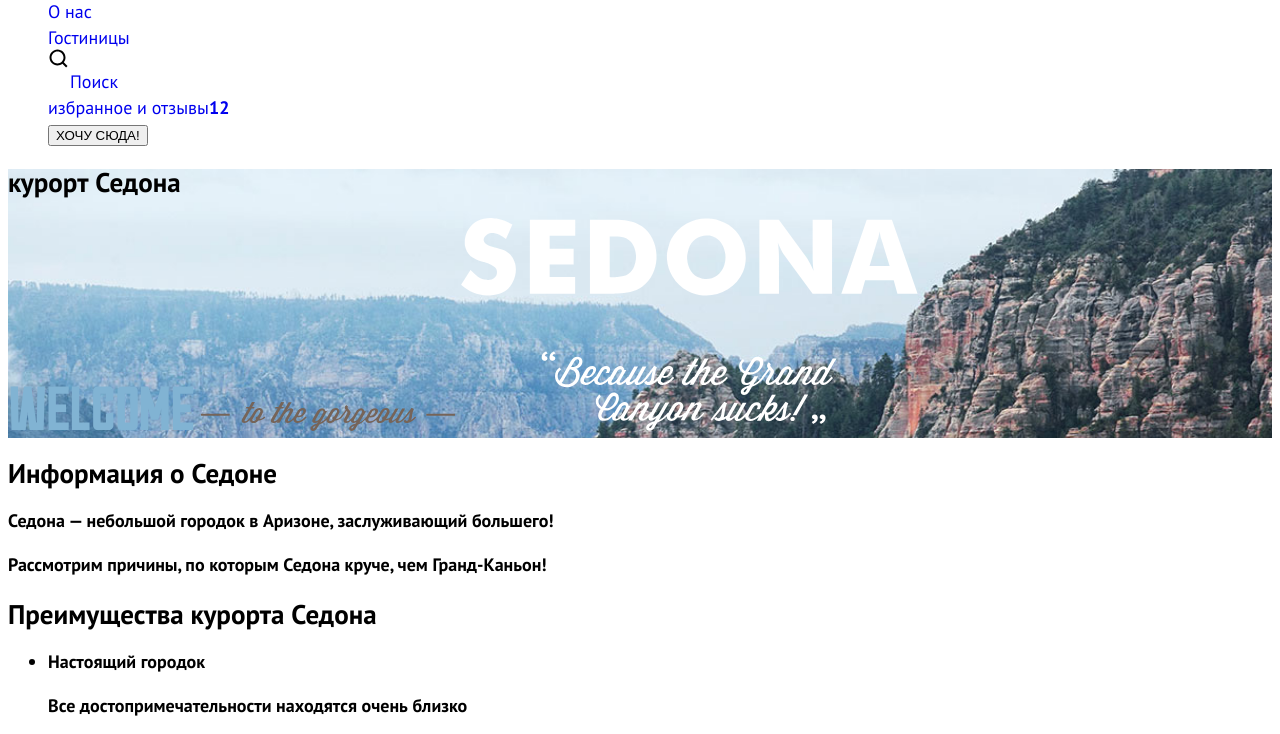
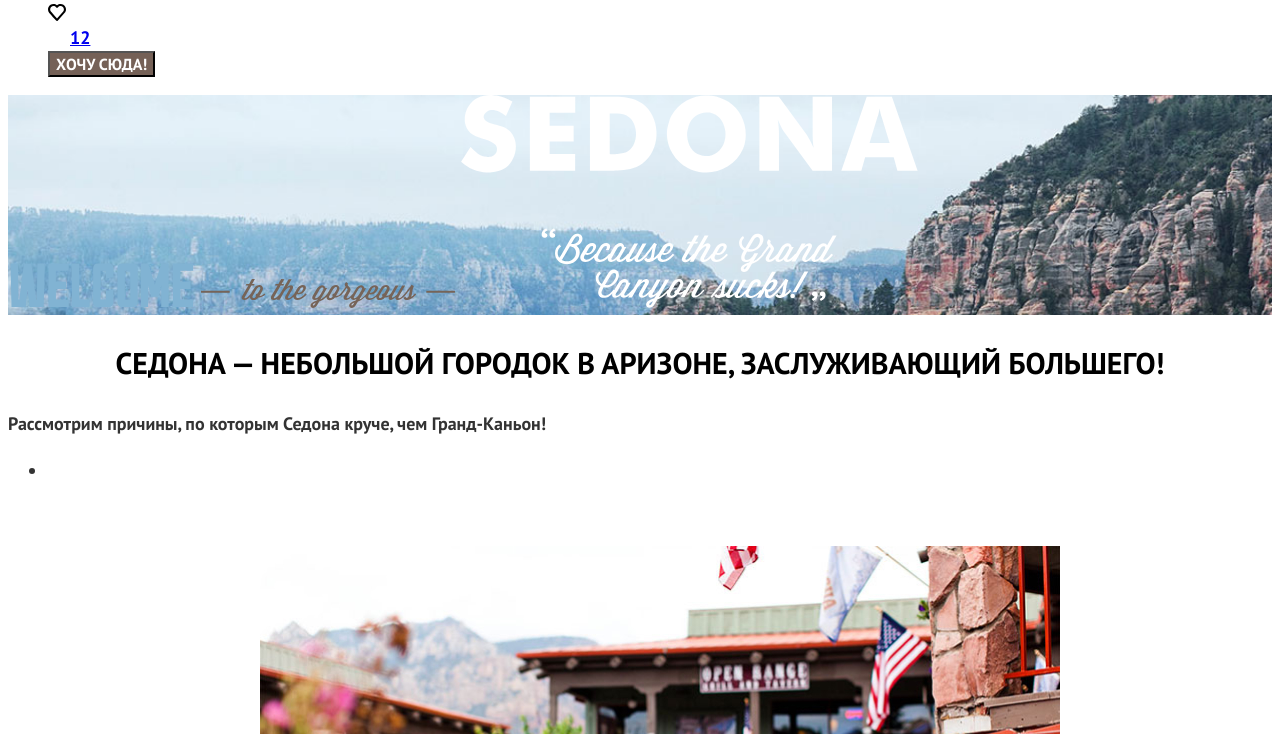
Before and after one commit to htmlacademy-htmlcss/2327021-sedona-37, a plain HTML site: page index.html in a window 1280 px wide. Shown: the part 249-983 px from the top of the page. Drawn offline with Linux system fonts and the light colour scheme.

Commit message:
базовая стилизация начало.

```diff
--- a/catalog.html
+++ b/catalog.html
@@ -3,21 +3,18 @@
   <head>
     <meta charset="utf-8">
     <meta name="viewport" content="width=device-width, initial-scale=1.0">
-    <link rel="preconnect" href="https://fonts.googleapis.com">
-    <link rel="preconnect" href="https://fonts.gstatic.com" crossorigin>
-    <link href="https://fonts.googleapis.com/css2?family=PT+Sans:wght@400;700&display=swap" rel="stylesheet">
     <link rel="stylesheet" href="styles/styles.css">
     <title>HTML Academy: Седона</title>
   </head>
   <body>
     <header class="page-header">
-      <a class="homelink-logo" href="index.html"><img class="page-logo" src="#" alt="логотип Седона"></a>
+      <a class="homelink-logo" href="index.html"><img class="page-logo" src="./img/main-logo.png" alt="логотип Седона"></a>
       <nav class="navigation">
         <ul class="navigation-list">
           <li class="navigation-item">
             <a class="navigation-link" href="index.html">Главная</a></li>
           <li class="navigation-item">
-            <a class="navigation-link" href="#">О нас</a></li>
+            <a class="navigation-link" href="#">О седоне</a></li>
           <li class="navigation-item">
             <a class="navigation-link navigation-link--active" href="#">Гостиницы</a></li>
         </ul>
--- a/index.html
+++ b/index.html
@@ -3,9 +3,6 @@
   <head>
     <meta charset="utf-8">
     <meta name="viewport" content="width=device-width, initial-scale=1.0">
-    <link rel="preconnect" href="https://fonts.googleapis.com">
-    <link rel="preconnect" href="https://fonts.gstatic.com" crossorigin>
-    <link href="https://fonts.googleapis.com/css2?family=PT+Sans:wght@400;700&display=swap" rel="stylesheet">
     <link rel="stylesheet" href="styles/styles.css">
     <title>HTML Academy: Седона</title>
   </head>
@@ -20,7 +17,7 @@
           <li class="navigation-item">
             <a class="navigation-link navigation-link--active" href="#">Главная</a></li>
             <li class="navigation-item">
-              <a class="navigation-link" href="#">О нас</a></li>
+              <a class="navigation-link" href="#">О седоне</a></li>
             <li class="navigation-item">
                 <a class="navigation-link" href="catalog.html">Гостиницы</a></li>
         </ul>
@@ -39,6 +36,7 @@
         <img class="hero-image-item" src="./img/hero-text-welcome.svg" width="187.7" height="44.7" alt="Welcome to the gargeous">
         <img class="hero-image-item" src="./img/Hero-text-to-the-gargerous.svg" width="256" height="28.78" alt="Sedona">
         <img class="hero-image-item" src="./img/hero-text-sedona.svg" width="456.7" height="212.77" alt="Because the grand canyon sucks">
+        <span class="devider"></span>
       </section>
 
       <section class="welcome">
--- a/styles/styles.css
+++ b/styles/styles.css
@@ -1,31 +1,143 @@
+@font-face {
+  font-family: "PT Sans";
+  font-weight: 400;
+  font-style: normal;
+  src: url("../fonts/ptsans-400.woff2") format("woff2");
+  font-display: swap;
+}
+
+@font-face {
+  font-family: "PT Sans";
+  font-weight: 700;
+  font-style: normal;
+  src: url("../fonts/ptsans-700.woff2") format("woff2");
+  font-display: swap;
+}
+
 body {
   font-family: "PT Sans", "Arial", sans-serif;
   font-size: 18px;
   line-height: 26px;
+  font-weight: 400;
+  color: #333333;
+  background-color: #ffffff;
 }
 
-nav ul, .user-list {
-    text-decoration: none;
-    list-style: none;
+.visually-hidden {
+  position:absolute;
+  visibility: hidden;
 }
 
+.navigation-list, .user-list {
+  text-decoration: none;
+  list-style: none;
+}
+
+.navigation-list {
+    font-family: "PT Sans", "Arial", sans-serif;
+    font-weight: 700;
+    font-size: 20px;
+    line-height: 24px;
+    text-transform: capitalize;
+    color: #000000;
+}
+
+
+.user-item .search {
+  background-image: url(../img/icons/icon-search.svg);
+  background-repeat: no-repeat;
+  padding: 22px;
+}
+
+.user-item .likes {
+  background-image: url(../img/icons/icon-favourites.svg);
+  background-repeat: no-repeat;
+  padding: 22px;
+}
+
+.user-item .button-registration {
+font-family: inherit;
+color: #ffffff;
+background-color: #756157;
+font-family: 'PT Sans';
+font-weight: 700;
+font-size: 16px;
+line-height: 20px;
+text-align: center;
+text-transform: uppercase;
+}
+
+.hero {
+  background-color: blue ;
+  background-image: url(../img/hero-background.jpg);
+  background-size: 100% auto;
+  background-repeat: no-repeat;
+}
+
+.devider {
+  background-image: url(../img/hero-devider.svg);
+  background-repeat: no-repeat;
+}
+
+.welcome .subtitle {
+  font-weight: 700;
+  font-size: 30px;
+  line-height: 36px;
+  text-align: center;
+  text-transform: uppercase;
+  color: #000000;
+}
+
+/*
+.advantages {
+  font-weight: 400;
+}
+*/
+
+.advantages-item, .residence-item {
+text-align: center;
+}
+
+.advatnages-item p {
+  line-height: 21px;
+}
+
+.advatnages-titles, .residence-titles {
+font-weight: 700;
+font-size: 24px;
+line-height: 28px;
+text-transform: uppercase;
+}
+
+.advantages-titles-white {
+  color: #ffffff;
+}
+
+.residence .subtitle {
+  font-weight: 700;
+  font-size: 30px;
+  line-height: 36px;
+  text-align: center;
+  text-transform: uppercase;
+  color: #000000;
+}
+
+.residence-item p {
+  line-height: 21px;
+}
+
+
+
+/*
 a {
   text-decoration: none;
 }
+
+
+  background-color: #82B3D3;
 
 a:hover {
   color: #0088cc;
 }
 
-li .search {
-  background-image: url(../img/icons/icon-search.svg);
-  background-repeat: no-repeat;
-  padding: 22px;
-}
-
-.hero {
-  background-image: url(../img/hero-background.jpg);
-  background-size: cover;
-  background-repeat: no-repeat;
-}
-/* <img class="hero-image" src="./img/hero-background.jpg"   alt="Фото пейзажа Седоны"> */
+*/
```
Also changed, not shown: img/hero-devider.svg (added).
